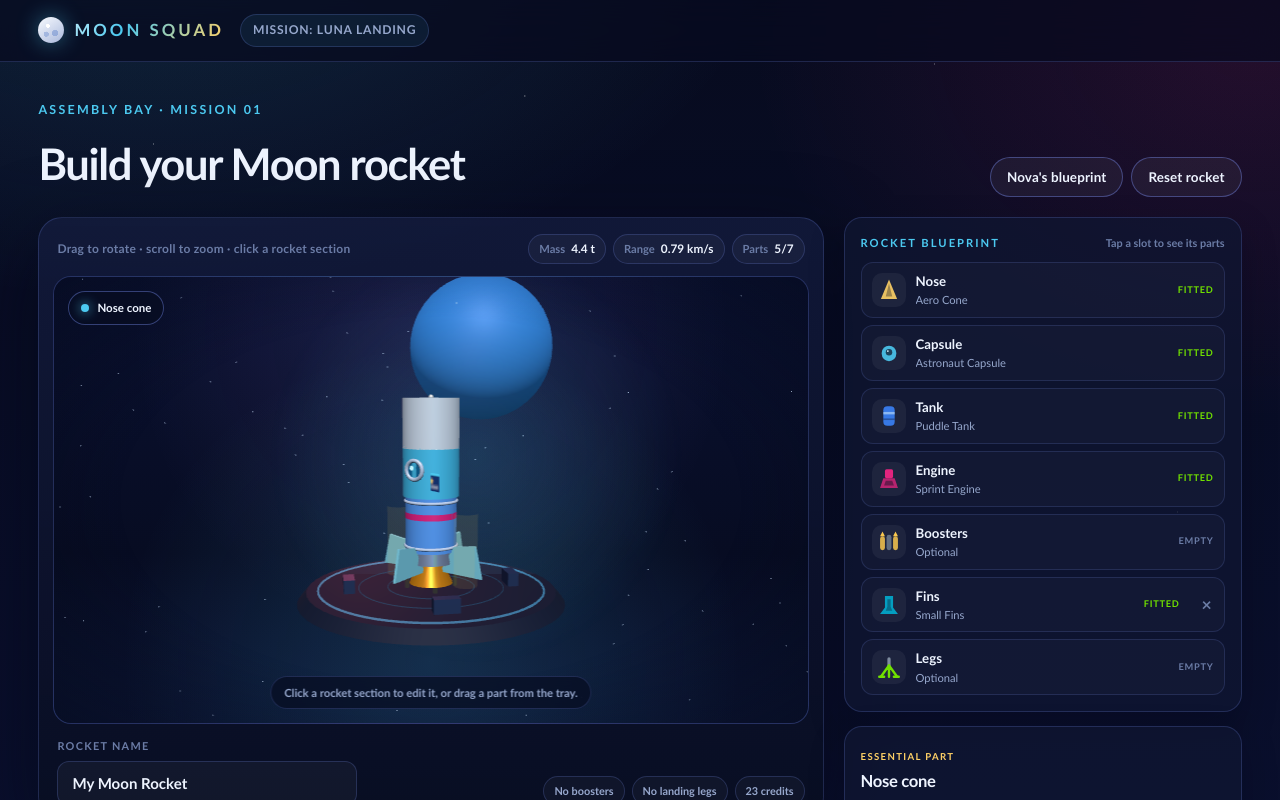
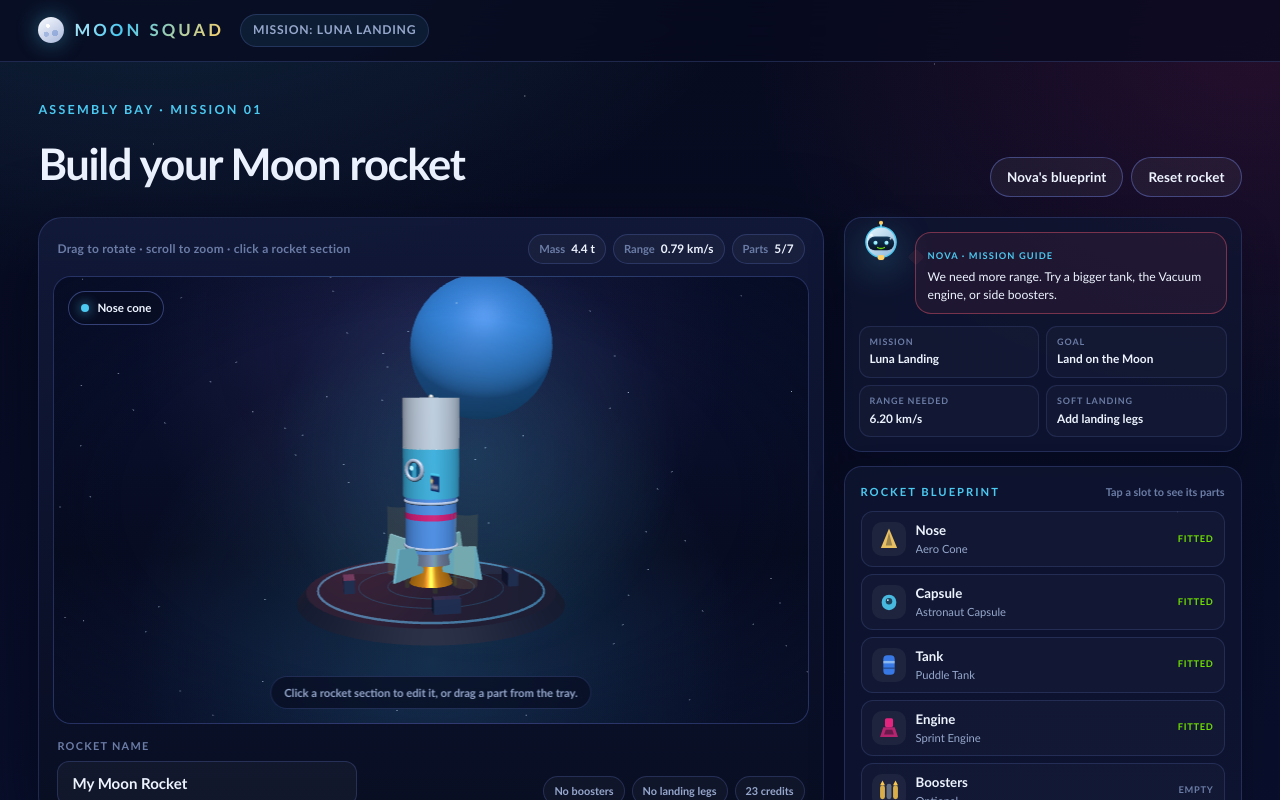
Before and after one commit to MohammedAH10/Nasa-Space-App-Challenge-Flood-Simulation, a Next.js app: page / in a window 1280 px wide. Both pictures are taken after a click on the button "Start building". Shown: the top 800 px of the page. Built offline with nearby package versions, Linux system fonts and the light colour scheme.

Commit message:
Add Nova guide and mission briefing flow

```diff
--- a/src/app/moon.css
+++ b/src/app/moon.css
@@ -1627,3 +1627,140 @@
     padding: 16px;
   }
 }
+
+
+/* ---------- Nova guide and mission brief ---------- */
+
+.moon-nova {
+  display: flex;
+  align-items: flex-start;
+  gap: 12px;
+}
+
+.moon-nova-avatar {
+  flex: none;
+  width: 56px;
+  height: 56px;
+  filter: drop-shadow(0 10px 18px rgba(76, 201, 240, 0.35));
+  animation: moon-float 5.4s ease-in-out infinite;
+}
+
+.moon-nova-avatar svg {
+  display: block;
+  width: 100%;
+  height: 100%;
+}
+
+.moon-nova-bubble {
+  position: relative;
+  flex: 1;
+  min-width: 0;
+  padding: 11px 14px;
+  border: 1px solid var(--moon-border);
+  border-radius: 16px;
+  background: rgba(255, 255, 255, 0.05);
+}
+
+.moon-nova-bubble::before {
+  content: "";
+  position: absolute;
+  top: 18px;
+  left: -6px;
+  width: 12px;
+  height: 12px;
+  border-radius: 2px;
+  background: inherit;
+  transform: rotate(45deg);
+}
+
+.moon-nova-name {
+  color: var(--moon-cyan);
+  font-size: 0.58rem;
+  font-weight: 900;
+  letter-spacing: 0.12em;
+  text-transform: uppercase;
+}
+
+.moon-nova-bubble p {
+  margin: 3px 0 0;
+  color: var(--moon-text);
+  font-size: 0.81rem;
+  line-height: 1.45;
+}
+
+.moon-nova.warn .moon-nova-bubble {
+  border-color: rgba(255, 93, 115, 0.4);
+  background: rgba(255, 93, 115, 0.07);
+}
+
+.moon-nova.thinking .moon-nova-bubble {
+  border-color: rgba(255, 209, 102, 0.36);
+  background: rgba(255, 209, 102, 0.06);
+}
+
+.moon-nova.compact .moon-nova-avatar {
+  width: 44px;
+  height: 44px;
+}
+
+.moon-nova.compact .moon-nova-bubble {
+  padding: 9px 12px;
+}
+
+.moon-nova.compact .moon-nova-bubble p {
+  font-size: 0.76rem;
+}
+
+.moon-brief-card {
+  display: flex;
+  flex-direction: column;
+  gap: 12px;
+  padding: 14px;
+  border: 1px solid var(--moon-border);
+  border-radius: 18px;
+  background: rgba(16, 23, 51, 0.72);
+  box-shadow: 0 14px 34px rgba(2, 5, 20, 0.28);
+}
+
+.moon-brief-facts {
+  display: grid;
+  grid-template-columns: repeat(2, minmax(0, 1fr));
+  gap: 7px;
+}
+
+.moon-brief-facts div {
+  display: flex;
+  flex-direction: column;
+  gap: 2px;
+  padding: 8px 10px;
+  border: 1px solid rgba(126, 150, 255, 0.14);
+  border-radius: 11px;
+  background: rgba(255, 255, 255, 0.025);
+}
+
+.moon-brief-facts span {
+  color: var(--moon-faint);
+  font-size: 0.56rem;
+  font-weight: 900;
+  letter-spacing: 0.1em;
+  text-transform: uppercase;
+}
+
+.moon-brief-facts strong {
+  overflow: hidden;
+  color: var(--moon-text);
+  font-size: 0.74rem;
+  text-overflow: ellipsis;
+  white-space: nowrap;
+}
+
+.moon-intro-nova {
+  max-width: 560px;
+  margin-bottom: 24px;
+}
+
+@media (max-width: 600px) {
+  .moon-brief-facts {
+    grid-template-columns: minmax(0, 1fr);
+  }
+}
--- a/src/moon/components/AssemblyScreen.tsx
+++ b/src/moon/components/AssemblyScreen.tsx
@@ -7,6 +7,7 @@ import { useMoonStore } from "../store";
 import { evaluateBuild } from "../validation";
 import type { PartSlot } from "../types";
 import AssemblyScene from "../scene/AssemblyScene";
+import MissionBrief from "./MissionBrief";
 import PartsTray, { MOON_PART_MIME } from "./PartsTray";
 import RocketBlueprint from "./RocketBlueprint";
 import StatsPanel from "./StatsPanel";
@@ -133,6 +134,7 @@ export default function AssemblyScreen() {
         </div>
 
         <aside className="moon-assembly-side">
+          <MissionBrief evaluation={evaluation} />
           <RocketBlueprint
             build={build}
             selectedSlot={selectedSlot}
--- a/src/moon/components/IntroScreen.tsx
+++ b/src/moon/components/IntroScreen.tsx
@@ -4,6 +4,7 @@ import { ACHIEVEMENTS } from "../achievements";
 import { MISSION } from "../constants";
 import { formatDeltaV } from "../physics";
 import { useMoonStore } from "../store";
+import Nova from "./Nova";
 
 export default function IntroScreen() {
   const setStage = useMoonStore((state) => state.setStage);
@@ -26,6 +27,13 @@ export default function IntroScreen() {
           the Moon. Balance power, fuel, and a soft landing — then steer and
           stage your way through the sky.
         </p>
+
+        <div className="moon-intro-nova">
+          <Nova
+            message="Hi, I'm Nova! I'll help you pick parts, check the numbers, and fly to the Moon."
+            compact
+          />
+        </div>
 
         <div className="moon-intro-actions">
           <button
--- /dev/null
+++ b/src/moon/components/MissionBrief.tsx
@@ -0,0 +1,63 @@
+"use client";
+
+import { MISSION } from "../constants";
+import { formatDeltaV } from "../physics";
+import type { BuildEvaluation } from "../types";
+import Nova from "./Nova";
+
+interface MissionBriefProps {
+  evaluation: BuildEvaluation;
+}
+
+export default function MissionBrief({ evaluation }: MissionBriefProps) {
+  const { stats, missing, checks } = evaluation;
+  const range = checks.find((item) => item.id === "range");
+  const stability = checks.find((item) => item.id === "stability");
+
+  let message = "Nice build! Check the gauges, then we can launch.";
+  let mood: "happy" | "thinking" | "warn" = "happy";
+
+  if (missing.length > 0) {
+    message = "Let's fit the missing parts first. Tap a glowing slot on the rocket.";
+    mood = "warn";
+  } else if (range?.status === "fail") {
+    message =
+      "We need more range. Try a bigger tank, the Vacuum engine, or side boosters.";
+    mood = "warn";
+  } else if (!stats.hasLegs) {
+    message =
+      "Great range! Now add landing legs so we can touch down softly on the Moon.";
+    mood = "thinking";
+  } else if (stability?.status !== "ok") {
+    message =
+      "Add fins to keep the climb steady. A wobbly rocket is hard to steer.";
+    mood = "thinking";
+  } else if (evaluation.ready) {
+    message = "This is a beautiful Moon rocket. All checks are green. Let's fly!";
+    mood = "happy";
+  }
+
+  return (
+    <div className="moon-brief-card">
+      <Nova message={message} mood={mood} compact />
+      <div className="moon-brief-facts">
+        <div>
+          <span>Mission</span>
+          <strong>Luna Landing</strong>
+        </div>
+        <div>
+          <span>Goal</span>
+          <strong>Land on the Moon</strong>
+        </div>
+        <div>
+          <span>Range needed</span>
+          <strong>{formatDeltaV(MISSION.requiredDeltaVMS)}</strong>
+        </div>
+        <div>
+          <span>Soft landing</span>
+          <strong>{stats.hasLegs ? "Legs fitted" : "Add landing legs"}</strong>
+        </div>
+      </div>
+    </div>
+  );
+}
--- /dev/null
+++ b/src/moon/components/Nova.tsx
@@ -0,0 +1,42 @@
+interface NovaProps {
+  message: string;
+  mood?: "happy" | "thinking" | "warn";
+  compact?: boolean;
+}
+
+export default function Nova({ message, mood = "happy", compact = false }: NovaProps) {
+  return (
+    <div className={`moon-nova ${mood} ${compact ? "compact" : ""}`}>
+      <div className="moon-nova-avatar" aria-hidden="true">
+        <svg viewBox="0 0 64 64" width="56" height="56" xmlns="http://www.w3.org/2000/svg">
+          <defs>
+            <linearGradient id="nova-helmet" x1="0" y1="0" x2="1" y2="1">
+              <stop offset="0" stopColor="#eaf8ff" />
+              <stop offset="1" stopColor="#8ab6da" />
+            </linearGradient>
+            <linearGradient id="nova-visor" x1="0" y1="0" x2="0" y2="1">
+              <stop offset="0" stopColor="#123456" />
+              <stop offset="1" stopColor="#071226" />
+            </linearGradient>
+          </defs>
+          <line x1="32" y1="4" x2="32" y2="12" stroke="#4cc9f0" strokeWidth="3" strokeLinecap="round" />
+          <circle cx="32" cy="4" r="3" fill="#ffd166" />
+          <circle cx="32" cy="32" r="22" fill="url(#nova-helmet)" stroke="#4cc9f0" strokeWidth="2" />
+          <rect x="13" y="24" width="38" height="20" rx="10" fill="url(#nova-visor)" />
+          <circle cx="24" cy="33" r="3" fill="#8be9ff" />
+          <circle cx="40" cy="33" r="3" fill="#8be9ff" />
+          <circle cx="24.8" cy="32" r="1" fill="#ffffff" />
+          <circle cx="40.8" cy="32" r="1" fill="#ffffff" />
+          <path d="M27 40 Q32 43 37 40" stroke="#70e000" strokeWidth="2" strokeLinecap="round" fill="none" />
+          <circle cx="18" cy="22" r="2" fill="#ffffff" opacity="0.8" />
+          <circle cx="46" cy="27" r="1.6" fill="#ffffff" opacity="0.7" />
+          <rect x="27" y="51" width="10" height="7" rx="3" fill="#ffd166" />
+        </svg>
+      </div>
+      <div className="moon-nova-bubble">
+        <span className="moon-nova-name">Nova · Mission guide</span>
+        <p>{message}</p>
+      </div>
+    </div>
+  );
+}
```
